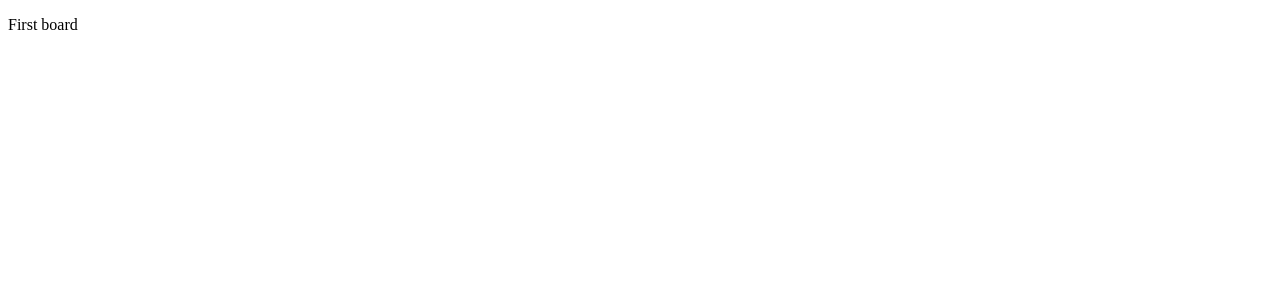
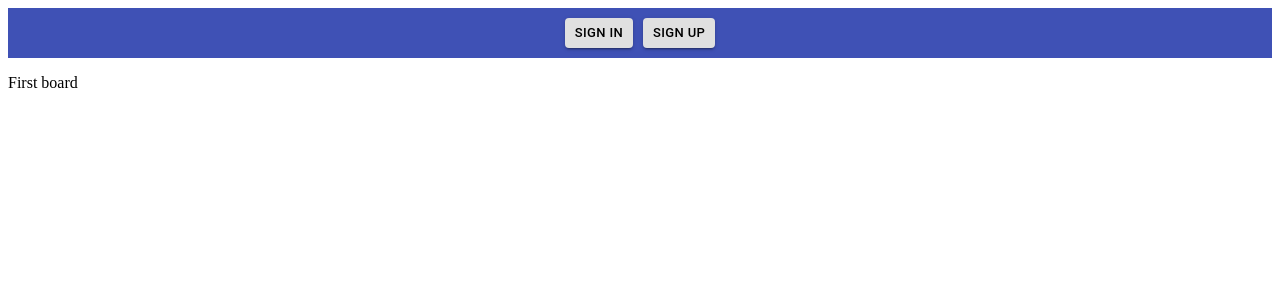
Before and after one commit to KonushevskiArt/project-management-app, a React (Create React App) app: page / in a window 1280 px wide. Shown: the top 300 px of the page. Built offline with nearby package versions, Linux system fonts and the light colour scheme.

Commit message:
feat: add buttons

```diff
--- a/src/App/AppRoutes.tsx
+++ b/src/App/AppRoutes.tsx
@@ -4,6 +4,7 @@ import { Routes, Route, Navigate } from 'react-router';
 import { pathRoutes } from 'utils/pathRoutes';
 import Cookies from 'js-cookie';
 import { ErrorPage } from 'pages/ErrorPage/ErrorPage';
+import { Header } from 'pages/Header';
 
 const BoardPage = lazy(() => import('pages/Board'));
 
@@ -15,6 +16,8 @@ export const routesPath = {
 
 const AppRoutes = () => {
   return (
+    <>
+      <Header />
       <Routes>
         <Route path={routesPath.board} element={<BoardPage />} />
         {!Cookies.get('token') && (
@@ -26,6 +29,7 @@ const AppRoutes = () => {
         <Route path="errorPage" element={<ErrorPage />} />
         <Route path="*" element={<Navigate to="errorPage" replace />} />
       </Routes>
+    </>
   );
 };
 
--- /dev/null
+++ b/src/pages/Header/index.tsx
@@ -0,0 +1,61 @@
+import React from 'react';
+import { Box } from '@mui/material';
+import Container from '@mui/material/Container';
+import { useNavigate } from 'react-router';
+import Button from '@mui/material/Button';
+import Cookies from 'js-cookie';
+
+export const Header = () => {
+  const navigate = useNavigate();
+
+  return (
+    <Container
+      maxWidth={false}
+      sx={{
+        bgcolor: '#3f51b5',
+        height: '50px',
+        width: '100%',
+        display: 'flex',
+        alignItems: 'center',
+        justifyContent: 'space-around',
+      }}
+    >
+      {!Cookies.get('token') ? (
+        <Box>
+          <Button
+            variant="contained"
+            color="inherit"
+            size="small"
+            sx={{ marginRight: '10px' }}
+            onClick={() => {
+              navigate('/signin');
+            }}
+          >
+            Sign In
+          </Button>
+          <Button
+            variant="contained"
+            color="inherit"
+            size="small"
+            onClick={() => {
+              navigate('/signup');
+            }}
+          >
+            Sign Up
+          </Button>
+        </Box>
+      ) : (
+        <Button
+          variant="contained"
+          color="inherit"
+          size="small"
+          onClick={() => {
+            navigate('/');
+          }}
+        >
+          Go to main page
+        </Button>
+      )}
+    </Container>
+  );
+};
```
Lines whose indentation alone changed are shown as unchanged.
